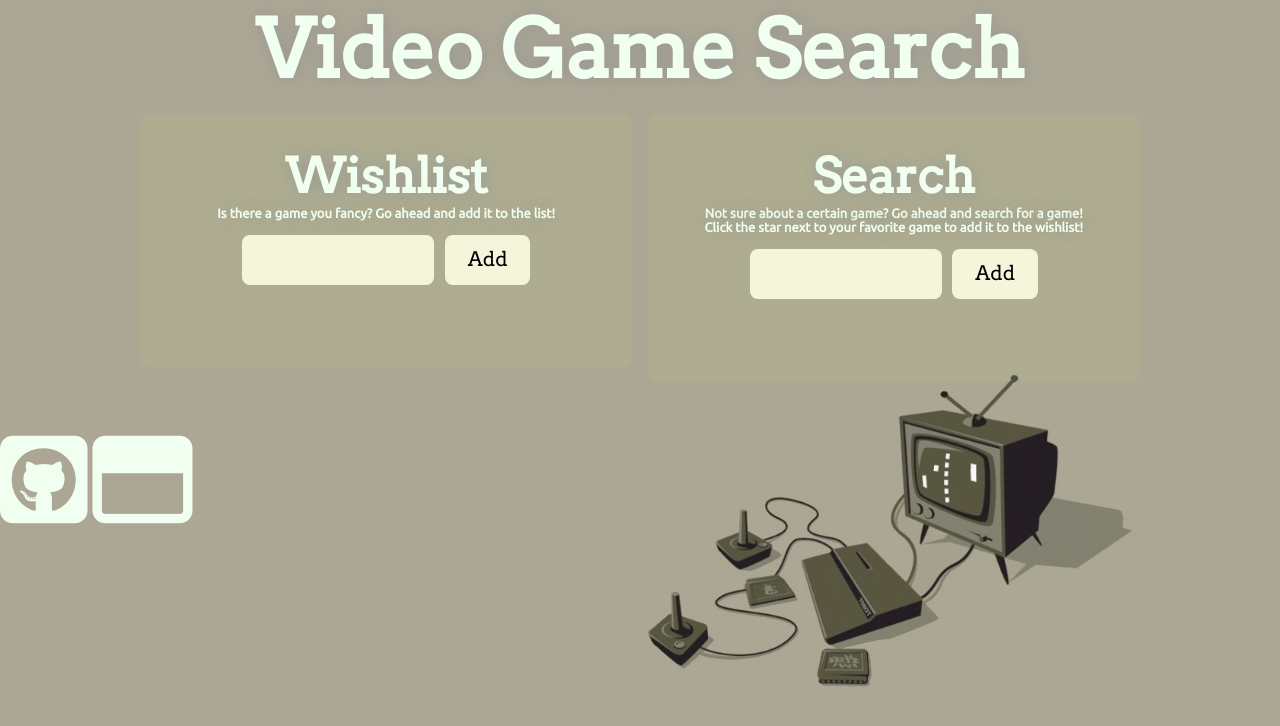
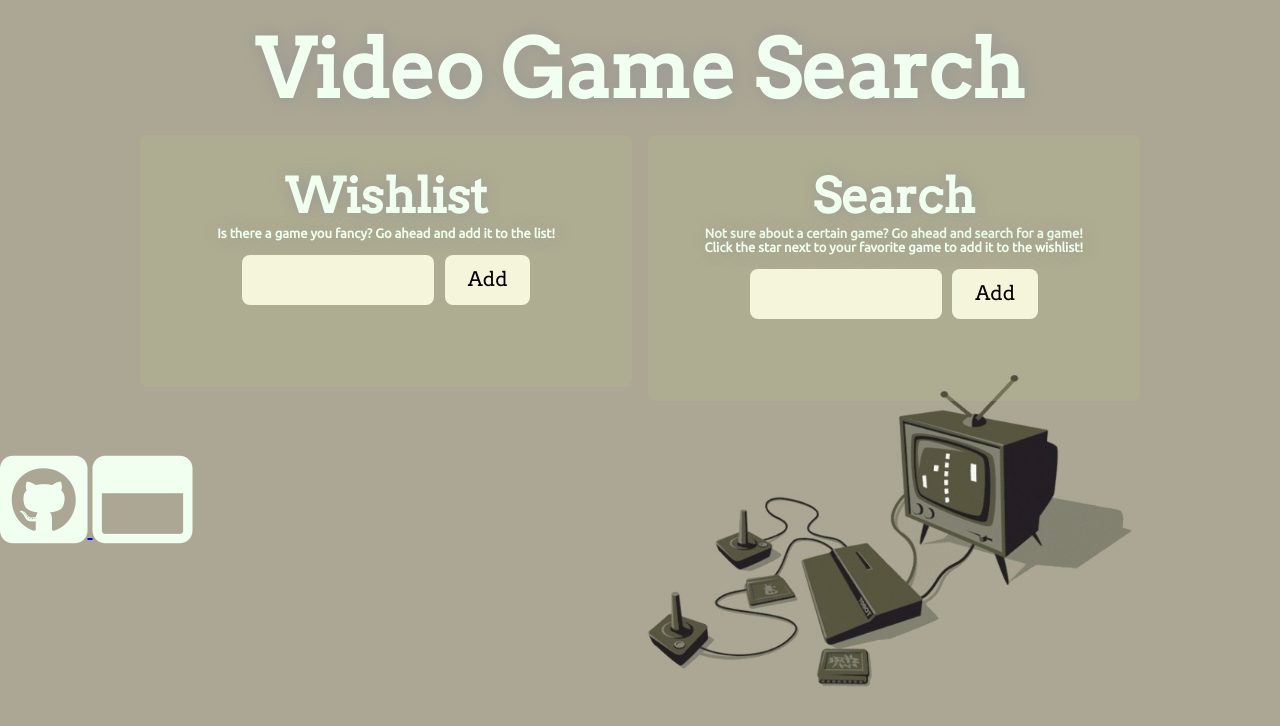
Before and after one commit to serenity4eternity786/node-js-capstone, a website: page public/index.html in a window 1280 px wide. Drawn offline with nearby package versions, Linux system fonts and the light colour scheme.

Commit message:
changed css elements

```diff
--- a/public/client.js
+++ b/public/client.js
@@ -26,7 +26,7 @@ function displayResults(inputData) {
         buildTheHtmlOutput += "<form class='addGameToWishlist'>";
         buildTheHtmlOutput += "<input type='hidden' class='addGameToWishlistValue' value='" + inputData[i].name + "'>";
         buildTheHtmlOutput += "<button type='submit' class='addToWishlistButton'>";
-        buildTheHtmlOutput += "<img src='star.png' class='star-icon'>";
+        buildTheHtmlOutput += "<img src='blackstar.png' class='star-icon'>";
         buildTheHtmlOutput += "</button>";
         buildTheHtmlOutput += "</form>";
 
--- a/public/index.html
+++ b/public/index.html
@@ -56,8 +56,11 @@
 
 </body>
 <footer>
+    <a href="https://github.com/serenity4eternity786" target="_blank">
     <i class="fa fa-github-square fa-5x" style="color:honeydew" aria-hidden="true"></i>
+    </a>
+    <a href="alishabyford.com" target="_blank">
     <i class="fa fa-window-maximize fa-5x" style="color:honeydew" aria-hidden="true"></i>
-
+    </a>
 </footer>
 </html>
--- a/public/main.css
+++ b/public/main.css
@@ -32,6 +32,7 @@ body{
 }
 
 header{
+    padding-top: 20px;
     text-align: center;
     font-family: 'Arvo', serif;
     color: honeydew;
```
Also changed, not shown: public/blackstar.png (added).
